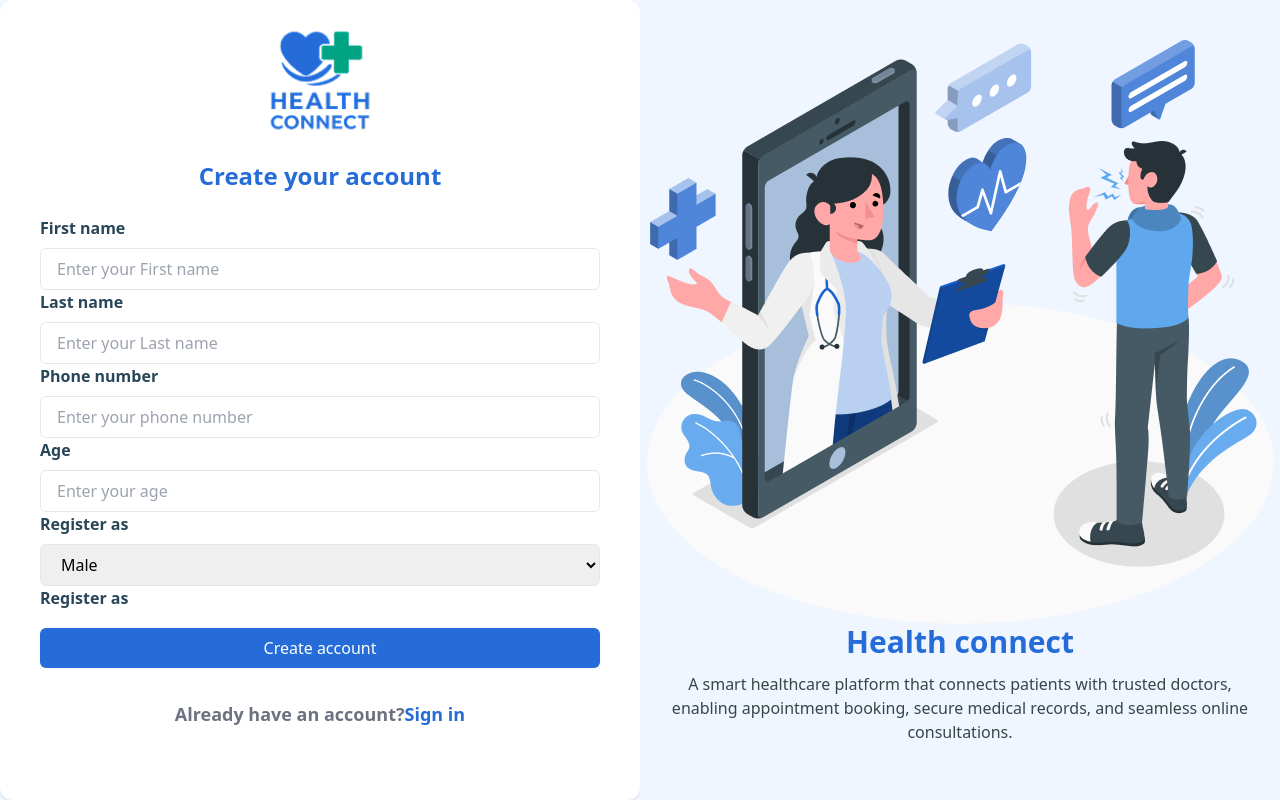
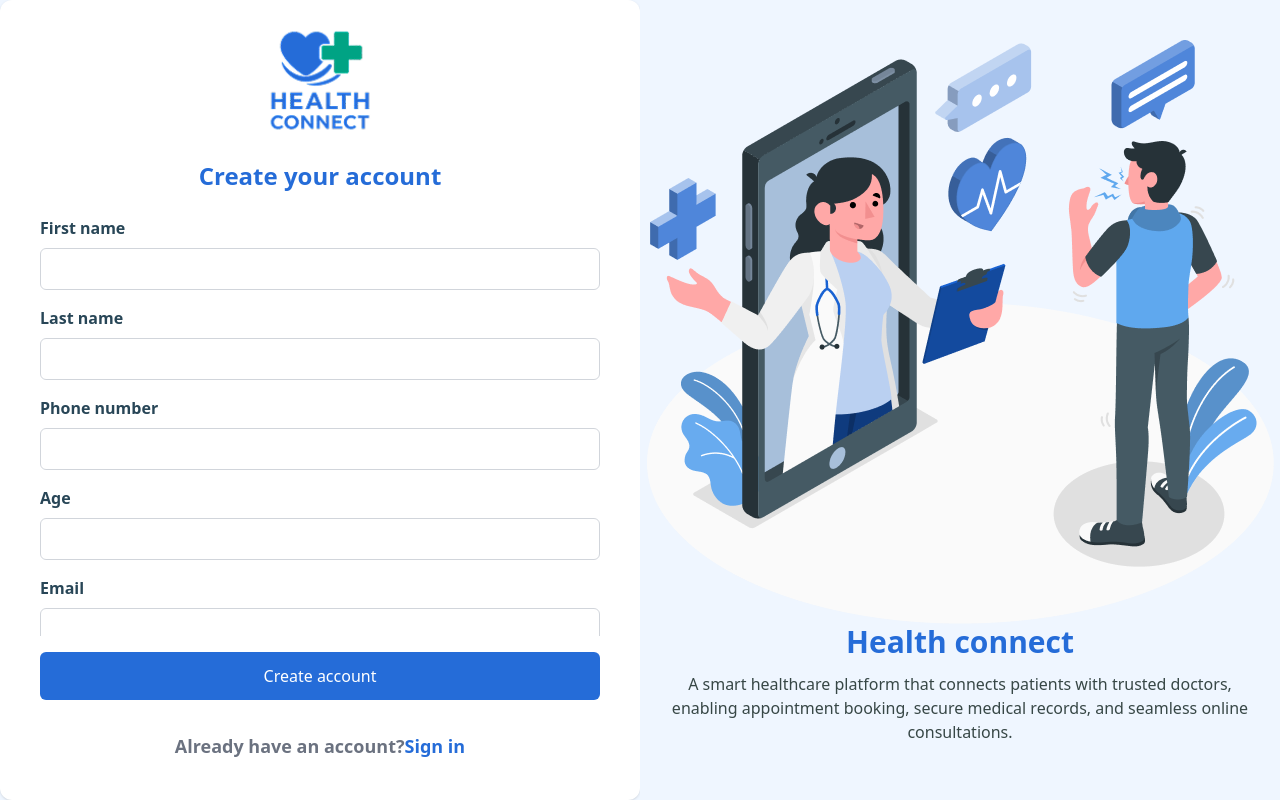
Before and after one commit to marem-ahmed/health-revolution-care, a React (Vite) app: page /register in a window 1280 px wide. Built offline with nearby package versions, Linux system fonts and the light colour scheme.

Commit message:
Refactor RegisterForm component to improve user experience by implementing reusable Input and Select components; enhance form handling with state management for user registration, including auto-login functionality and improved styling for better accessibility.

```diff
--- a/src/auth/components/RegisterForm.tsx
+++ b/src/auth/components/RegisterForm.tsx
@@ -1,104 +1,145 @@
 import React, { useState } from "react";
+import { useNavigate } from "react-router-dom";
+
+type Role = "user" | "doctor";
+type Gender = "male" | "female";
+
+type FormDataType = {
+  firstName: string;
+  lastName: string;
+  phone: string;
+  age: string;
+  email: string;
+  password: string;
+  specialization: string;
+  license: string;
+  experience: string;
+};
 
 export default function RegisterForm() {
-  const [role, setRole] = useState<"user" | "doctor">("user");
+  const navigate = useNavigate();
+
+  const [role, setRole] = useState<Role>("user");
+  const [gender, setGender] = useState<Gender>("male");
+
+  const [formData, setFormData] = useState<FormDataType>({
+    firstName: "",
+    lastName: "",
+    phone: "",
+    age: "",
+    email: "",
+    password: "",
+    specialization: "",
+    license: "",
+    experience: "",
+  });
+
+  /* ---------- Handlers ---------- */
+
+  const handleChange = (e: React.ChangeEvent<HTMLInputElement>) => {
+    const { name, value } = e.target;
+    setFormData((prev) => ({ ...prev, [name]: value }));
+  };
+
+  const handleSubmit = (e: React.FormEvent<HTMLFormElement>) => {
+    e.preventDefault();
+
+    const users = JSON.parse(localStorage.getItem("users") || "[]");
+
+    const newUser = {
+      ...formData,
+      gender,
+      role,
+    };
+
+    users.push(newUser);
+    localStorage.setItem("users", JSON.stringify(users));
+
+    // auto login
+    localStorage.setItem("currentUser", JSON.stringify(newUser));
+    localStorage.setItem("role", role);
+
+    navigate(role === "doctor" ? "/doctor" : "/");
+  };
 
   return (
-    <form className="space-y-3 ">
-      <div className="h-[400px] overflow-y-auto no-scrollbar">
-        {/* FirstName */}
-        <div>
-          <label className="text-secondary font-semibold">First name</label>
-          <input
-            type="text"
-            placeholder="Enter your First name"
-            className="w-full mt-2 px-4 py-2 border rounded-md outline-none focus:ring-2 focus:ring-primary"
+    <form onSubmit={handleSubmit} className="space-y-4">
+      <div className="h-[420px] overflow-y-auto no-scrollbar space-y-4">
+        <Input
+          label="First name"
+          name="firstName"
+          value={formData.firstName}
+          onChange={handleChange}
         />
-        </div>
-        {/*LastName */}
-        <div>
-          <label className="text-secondary font-semibold">Last name</label>
-          <input
-            type="text"
-            placeholder="Enter your Last name"
-            className="w-full mt-2 px-4 py-2 border rounded-md outline-none focus:ring-2 focus:ring-primary"
+        <Input
+          label="Last name"
+          name="lastName"
+          value={formData.lastName}
+          onChange={handleChange}
         />
-        </div>
+        <Input label="Phone number" name="phone" value={formData.phone} onChange={handleChange} />
+        <Input label="Age" name="age" type="number" value={formData.age} onChange={handleChange} />
+        <Input
+          label="Email"
+          name="email"
+          type="email"
+          value={formData.email}
+          onChange={handleChange}
+        />
+        <Input
+          label="Password"
+          name="password"
+          type="password"
+          value={formData.password}
+          onChange={handleChange}
+        />
 
-        {/* Phone */}
-        <div>
-          <label className="text-secondary font-semibold">Phone number</label>
-          <input
-            type="tel"
-            placeholder="Enter your phone number"
-            className="w-full mt-2 px-4 py-2 border rounded-md outline-none focus:ring-2 focus:ring-primary"
+        {/* Gender */}
+        <Select
+          label="Gender"
+          value={gender}
+          onChange={(e: React.ChangeEvent<HTMLSelectElement>) =>
+            setGender(e.target.value as Gender)
+          }
+          options={[
+            { value: "male", label: "Male" },
+            { value: "female", label: "Female" },
+          ]}
         />
-        </div>
-
-        {/* Age */}
-        <div>
-          <label className="text-secondary font-semibold">Age</label>
-          <input
-            type="number"
-            placeholder="Enter your age"
-            className="w-full mt-2 px-4 py-2 border rounded-md outline-none focus:ring-2 focus:ring-primary"
-          />
-        </div>
-        {/* Gender */}
-        <div>
-          <label className="text-secondary font-semibold">Register as</label>
-          <select
-            value={role}
-            onChange={(e) => setRole(e.target.value as "user" | "doctor")}
-            className="w-full mt-2 px-4 py-2 border rounded-md outline-none focus:ring-2 focus:ring-primary"
-          >
-            <option value="user">Male</option>
-            <option value="doctor">Female</option>
-          </select>
-        </div>
 
         {/* Role */}
-        <div>
-          <label className="text-secondary font-semibold">Register as</label>
-          <select
+        <Select
+          label="Register as"
           value={role}
-            onChange={(e) => setRole(e.target.value as "user" | "doctor")}
-            className="w-full mt-2 px-4 py-2 border rounded-md outline-none focus:ring-2 focus:ring-primary"
-          >
-            <option value="user">User</option>
-            <option value="doctor">Doctor</option>
-          </select>
-        </div>
+          onChange={(e: React.ChangeEvent<HTMLSelectElement>) => setRole(e.target.value as Role)}
+          options={[
+            { value: "user", label: "Patient" },
+            { value: "doctor", label: "Doctor" },
+          ]}
+        />
 
-        {/* Doctor extra fields */}
+        {/* Doctor fields */}
         {role === "doctor" && (
           <>
-            <div>
-              <label className="text-secondary font-semibold">Specialization</label>
-              <input
-                type="text"
-                placeholder="e.g. Cardiologist"
-                className="w-full mt-2 px-4 py-2 border rounded-md outline-none focus:ring-2 focus:ring-primary"
+            <Input
+              label="Specialization"
+              name="specialization"
+              value={formData.specialization}
+              onChange={handleChange}
             />
-            </div>
-
-            <div>
-              <label className="text-secondary font-semibold">Medical license number</label>
-              <input
-                type="text"
-                placeholder="Enter your license number"
-                className="w-full mt-2 px-4 py-2 border rounded-md outline-none focus:ring-2 focus:ring-primary"
+            <Input
+              label="Medical license number"
+              name="license"
+              value={formData.license}
+              onChange={handleChange}
             />
-            </div>
-
-            <div>
-              <label className="text-secondary font-semibold ">Years of experience</label>
-              <input
+            <Input
+              label="Years of experience"
+              name="experience"
               type="number"
-                placeholder="e.g. 5"
-                className="w-full mt-2 px-4 py-2 border rounded-md outline-none focus:ring-2 focus:ring-primary"
+              value={formData.experience}
+              onChange={handleChange}
             />
-            </div>
           </>
         )}
       </div>
@@ -106,10 +147,81 @@ export default function RegisterForm() {
       {/* Submit */}
       <button
         type="submit"
-        className="w-full bg-primary text-white py-2 rounded-md hover:bg-primary-600 transition"
+        className="
+          w-full bg-primary text-white py-3 rounded-md
+          hover:bg-primary-600
+          active:scale-[0.98]
+          transition
+        "
       >
         Create account
       </button>
     </form>
   );
 }
+
+/* ---------- Reusable Components ---------- */
+
+type InputProps = {
+  label: string;
+  name: string;
+  value: string;
+  type?: string;
+  onChange: (e: React.ChangeEvent<HTMLInputElement>) => void;
+};
+
+function Input({ label, name, value, type = "text", onChange }: InputProps) {
+  return (
+    <div>
+      <label className="text-secondary dark:text-slate-200 font-semibold">{label}</label>
+      <input
+        name={name}
+        type={type}
+        value={value}
+        onChange={onChange}
+        className="
+          w-full mt-2 px-4 py-2 rounded-md
+          border border-gray-300 dark:border-slate-700
+          bg-white dark:bg-slate-900
+          text-secondary dark:text-slate-100
+          placeholder:text-gray-400 dark:placeholder:text-slate-400
+          outline-none focus:ring-2 focus:ring-primary
+          transition
+        "
+      />
+    </div>
+  );
+}
+
+type SelectProps = {
+  label: string;
+  value: string;
+  onChange: (e: React.ChangeEvent<HTMLSelectElement>) => void;
+  options: { value: string; label: string }[];
+};
+
+function Select({ label, value, onChange, options }: SelectProps) {
+  return (
+    <div>
+      <label className="text-secondary dark:text-slate-200 font-semibold">{label}</label>
+      <select
+        value={value}
+        onChange={onChange}
+        className="
+          w-full mt-2 px-4 py-2 rounded-md
+          border border-gray-300 dark:border-slate-700
+          bg-white dark:bg-slate-900
+          text-secondary dark:text-slate-100
+          outline-none focus:ring-2 focus:ring-primary
+          transition
+        "
+      >
+        {options.map((opt) => (
+          <option key={opt.value} value={opt.value}>
+            {opt.label}
+          </option>
+        ))}
+      </select>
+    </div>
+  );
+}
```
Lines whose indentation alone changed are shown as unchanged.
